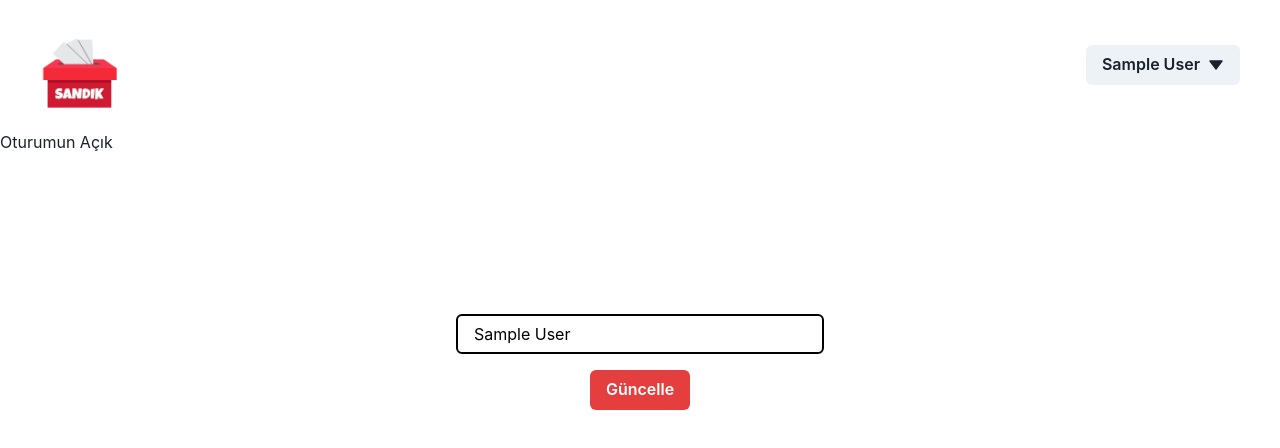
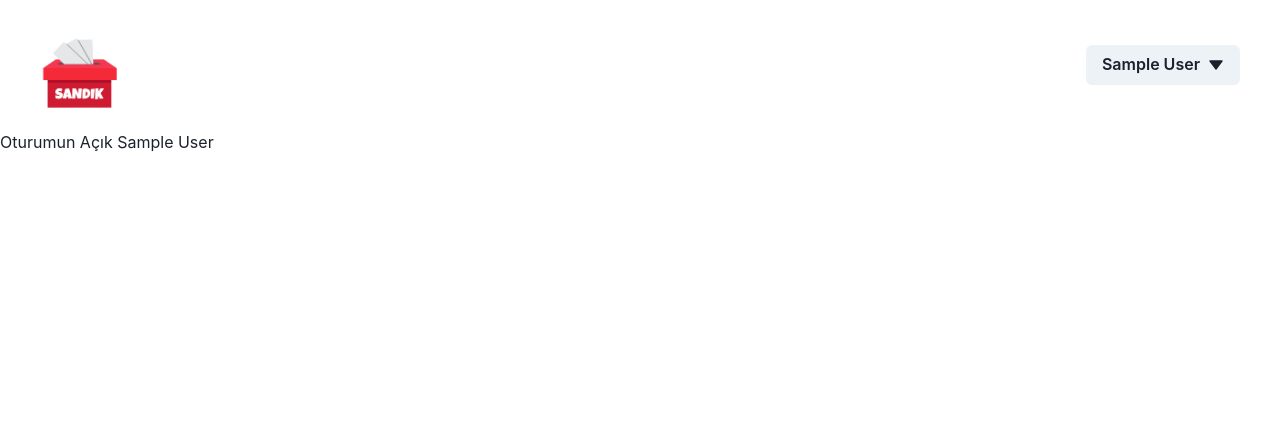
Before and after one commit to ataberkcetinkaya/sandik-voting-app, a React (Create React App) app: page /main in a window 1280 px wide. Shown: the top 448 px of the page. Built offline with nearby package versions, Linux system fonts and the light colour scheme; no server answers; sample sign-in values are in the browser's storage.

Commit message:
DisplayName Update

```diff
--- a/src/components/helloComponents/DisplayName.js
+++ /dev/null
@@ -1,73 +0,0 @@
-import { Button, Center, Container, Flex, FormControl, FormLabel, Input, Modal, ModalBody, ModalCloseButton, ModalContent, ModalFooter, ModalHeader, ModalOverlay, useDisclosure } from "@chakra-ui/react"
-import React, { useState } from "react"
-import { update, auth } from "../../firebase"
-import { useDispatch, useSelector } from "react-redux"
-import { login } from "../../store/auth/authSlice"
-
-
-export default function DisplayName(){
-    const dispatch = useDispatch()
-    const {user} = useSelector(state => state.auth)
-    const [displayName, setDisplayName] = useState(user.displayName || user.email)
-
-    const { isOpen, onOpen, onClose } = useDisclosure()
-
-    const initialRef = React.useRef(null)
-    const finalRef = React.useRef(null)
-
-    const handleSubmit = async e => {
-        e.preventDefault()
-        await update({
-            displayName
-        })
-        dispatch(login({
-            displayName: auth.currentUser.displayName,
-            email: auth.currentUser.email,
-            emailVerified: auth.currentUser.emailVerified,
-            uid: auth.currentUser.uid
-            }))
-    }
-    return (
-        <form onSubmit={handleSubmit}>
-        <Center h='400px'>
-          <Container maxW='400px' color='black'>
-            <Flex direction="column" alignItems="center">
-              <Input border='2px' type='text' value={displayName} placeholder='Kullanıcı Adı' mt={4} mb={4} onChange={e => setDisplayName(e.target.value)} />
-              <Button type="submit" disabled={ !displayName } colorScheme='red' size='md'>
-               Güncelle
-              </Button>
-            </Flex>
-          </Container>
-        </Center>
-      </form>
-     /* <>
-     <Button onClick={onOpen}>Kullanıcı Adı Gir</Button>
-
-        <Modal
-          initialFocusRef={initialRef}
-          finalFocusRef={finalRef}
-          isOpen={isOpen}
-          onClose={onClose}
-        >
-          <ModalOverlay />
-          <ModalContent >
-            <ModalHeader>Kullanıcı Adını Güncelle</ModalHeader>
-            <ModalCloseButton />
-            <ModalBody pb={6}>
-              <FormControl  >
-                <FormLabel>Kullanıcı Adı</FormLabel>
-                <Input  value={displayName} onChange={e => setDisplayName(e.target.value)} ref={initialRef} placeholder='Kullanıcı Adı' />
-              </FormControl>
-            </ModalBody>
-
-            <ModalFooter>
-              <Button onSubmit={handleSubmit} colorScheme='blue' mr={3}>
-                Güncelle
-              </Button>
-              <Button onClick={onClose}>İptal</Button>
-            </ModalFooter>
-          </ModalContent>
-        </Modal>
-      </>*/
-    )
-}
--- a/src/pages/Main/Main.js
+++ b/src/pages/Main/Main.js
@@ -1,7 +1,6 @@
 import React, { useEffect } from 'react'
 import { Grid, Text } from '@chakra-ui/react'
 import { useSelector } from 'react-redux'
-import DisplayName from '../../components/helloComponents/DisplayName'
 
 const Main = () => {
   const { user } = useSelector(state => state.auth)
@@ -14,10 +13,9 @@ const Main = () => {
 
       <Grid >
         <Text >
-          Oturumun Açık {user.DisplayName}
+          Oturumun Açık {user.displayName}
         </Text>
       </Grid>
-      <DisplayName/>
   </>
 
 
--- a/src/pages/Register/Register.js
+++ b/src/pages/Register/Register.js
@@ -1,18 +1,31 @@
 import { Button, Center, Container, Image, Input, Text, Link, Flex } from "@chakra-ui/react"
 import { React, useState } from "react"
-import { register } from "../../firebase"
+import { register, auth, update } from "../../firebase"
 import sign from '../../assets/sign.png';
+import { useDispatch, useSelector } from "react-redux";
+
+import { login } from "../../store/auth/authSlice"
 
 export default function Register() {
-
+  const dispatch = useDispatch()
+  const {user} = useSelector(state => state.auth)
+  const [displayName, setDisplayName] = useState(user.displayName || user.email)
   const [email, setEmail] = useState('')
-  const [displayName, setDisplayName] = useState('')
   const [password, setPassword] = useState('')
   const [againPassword, setAgainPassword] = useState('')
 
   const handleSubmit = async e => {
     e.preventDefault()
     const user = await register(email, password)
+    await update({
+      displayName
+  })
+  dispatch(login({
+      displayName: auth.currentUser.displayName,
+      email: auth.currentUser.email,
+      emailVerified: auth.currentUser.emailVerified,
+      uid: auth.currentUser.uid
+      }))
 
 
   }
```
